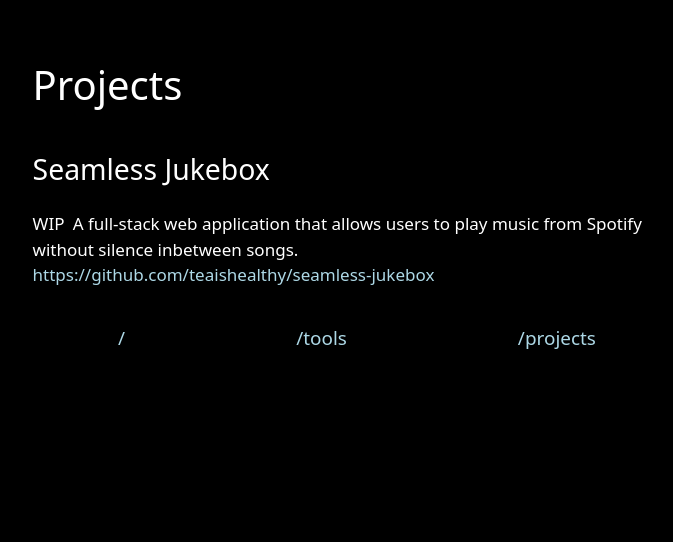
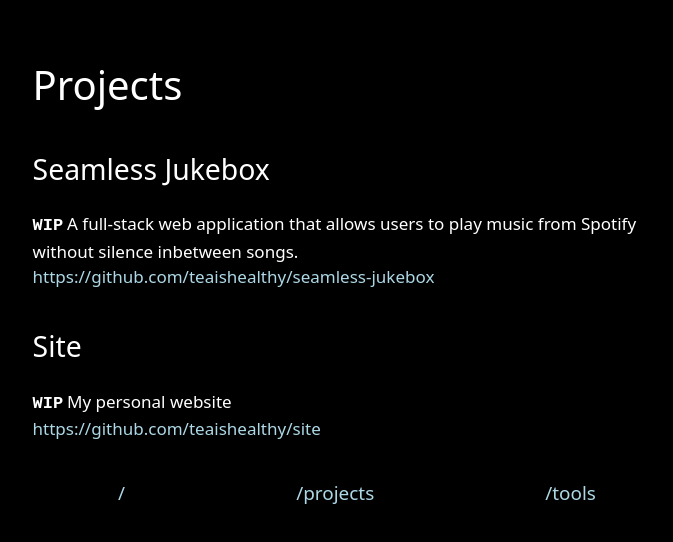
Before and after one commit to teaishealthy/site, an Astro site: page /projects in a window 1280 px wide. Shown: the whole page, without its empty margins (283-956 px from the left). Built offline with nearby package versions, Linux system fonts and the light colour scheme; Astro itself is replaced by a stand-in of ours.

Commit message:
feat: add site to projects

```diff
--- a/src/components/Links.astro
+++ b/src/components/Links.astro
@@ -2,8 +2,8 @@
 const currentPage = Astro.canonicalURL.pathname;
 const pages = {
   "/": "/",
+  "/projects/": "/projects",
   "/tools/": "/tools",
-  "/projects/": "/projects",
 };
 ---
 
--- a/src/pages/index.astro
+++ b/src/pages/index.astro
@@ -13,7 +13,7 @@
   <p class="main-content">
     I am currently working on <a href="/projects#seamless-jukebox"
       >Seamless Jukebox
-    </a> and this site!
+    </a> and this <a href="/projects#site">site!</a>
   </p>
 
   <div class="socials">
--- a/src/pages/projects.astro
+++ b/src/pages/projects.astro
@@ -7,11 +7,17 @@
 
   <h2 id="seamless-jukebox">Seamless Jukebox</h2>
   <p class="main-content">
-    <span>WIP</span> A full-stack web application that allows users to play music
+    <span class="wip">WIP</span>A full-stack web application that allows users to play music
     from Spotify without silence inbetween songs.
     <br />
-    <a href="https://github.com/teaishealthy/seamless-jukebox"
-      >https://github.com/teaishealthy/seamless-jukebox
+    <a href="https://github.com/teaishealthy/seamless-jukebox">https://github.com/teaishealthy/seamless-jukebox
+    </a>
+  </p>
+  <h2 id="site">Site</h2>
+  <p class="main-content">
+    <span class="wip">WIP</span>My personal website
+    <br />
+    <a href="https://github.com/teaishealthy/site">https://github.com/teaishealthy/site
     </a>
   </p>
 </Layout>
@@ -21,7 +27,17 @@
     height: 15rem;
   }
 
+  .wip {
+    font-weight: bold;
+    font-family: monospace;
+  }
+
   span {
     margin-right: 0.2rem;
   }
+
+  p {
+    margin-top: 0;
+  }
+
 </style>
```
